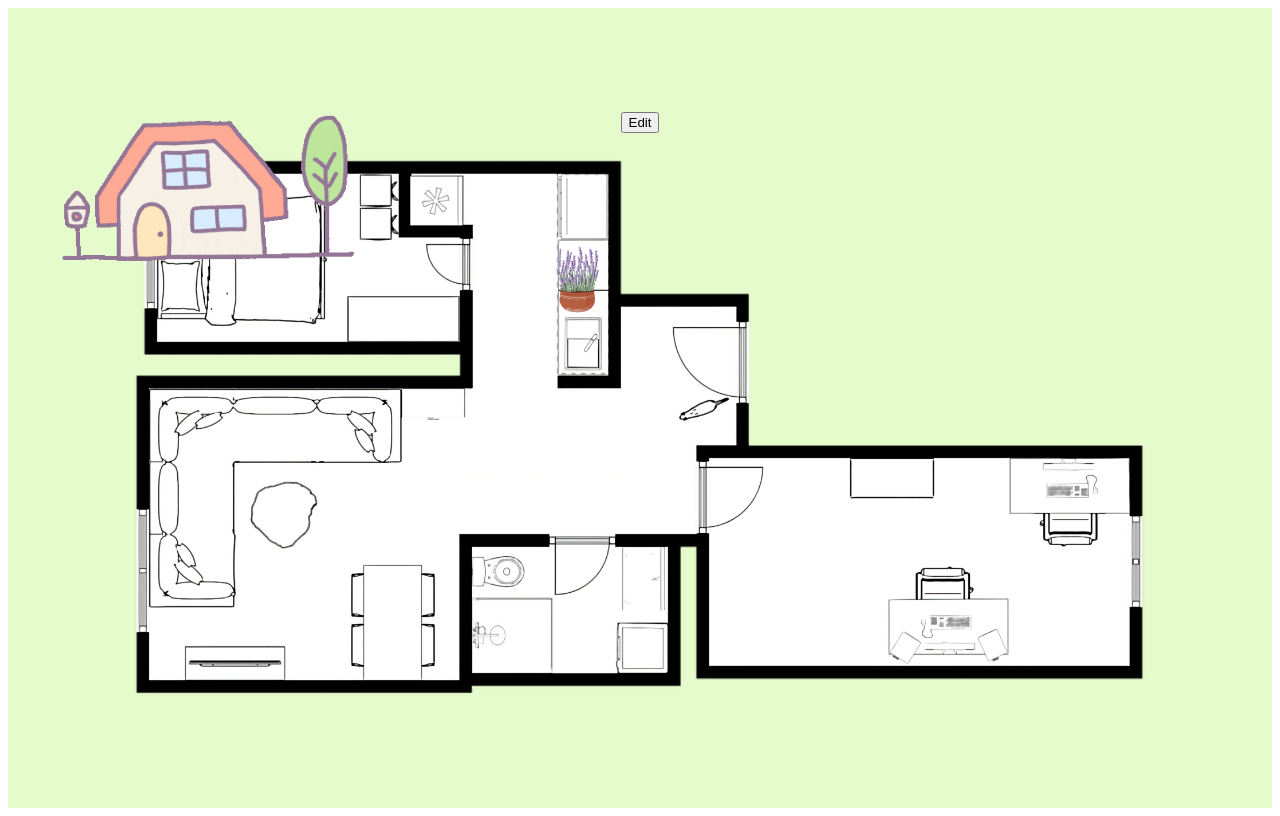
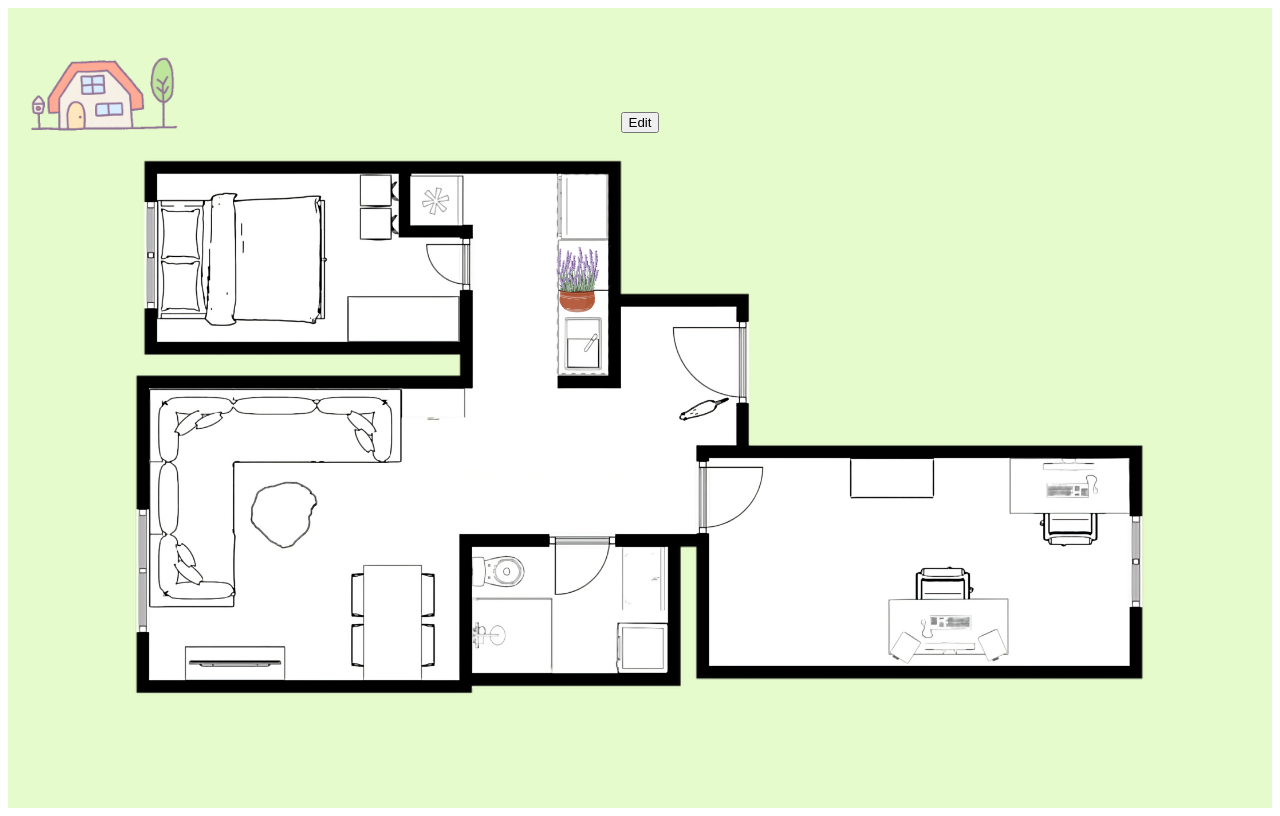
Before and after one commit to camillgh/home-homepage, an Angular app in the folder home-homepage/: page /planteting in a window 1280 px wide. Built offline with nearby package versions, Linux system fonts and the light colour scheme.

Commit message:
🐛 Reduce home button size

```diff
--- a/home-homepage/src/app/buttons/home-button/home-button.component.scss
+++ b/home-homepage/src/app/buttons/home-button/home-button.component.scss
@@ -1,8 +1,8 @@
 .home-button {
   background-size: cover;
   background-repeat: no-repeat;
-  width: 400px;
-  height: 400px;
+  width: 200px;
+  height: 200px;
   position: absolute;
   top: 0;
   left: 0;
```
